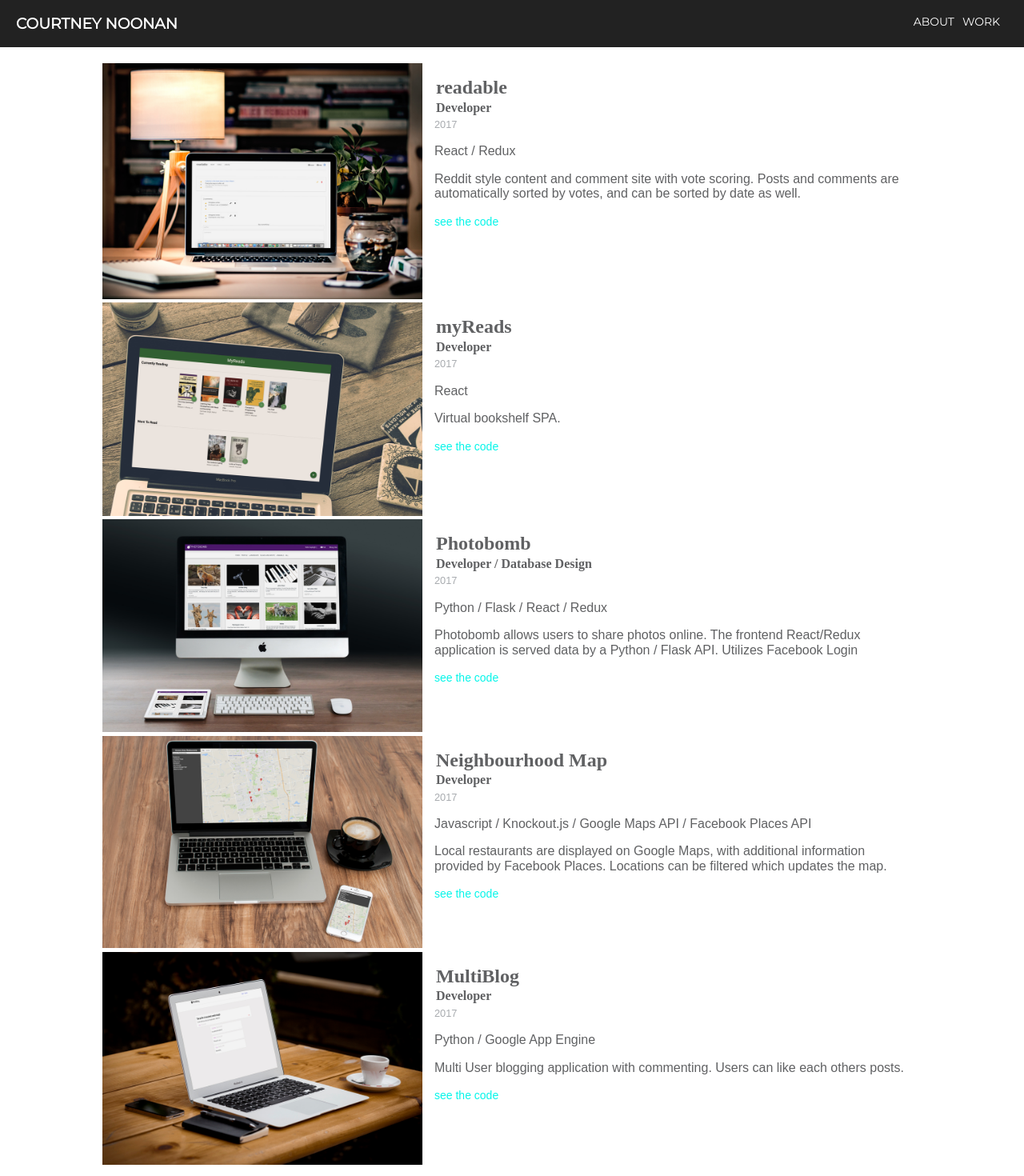
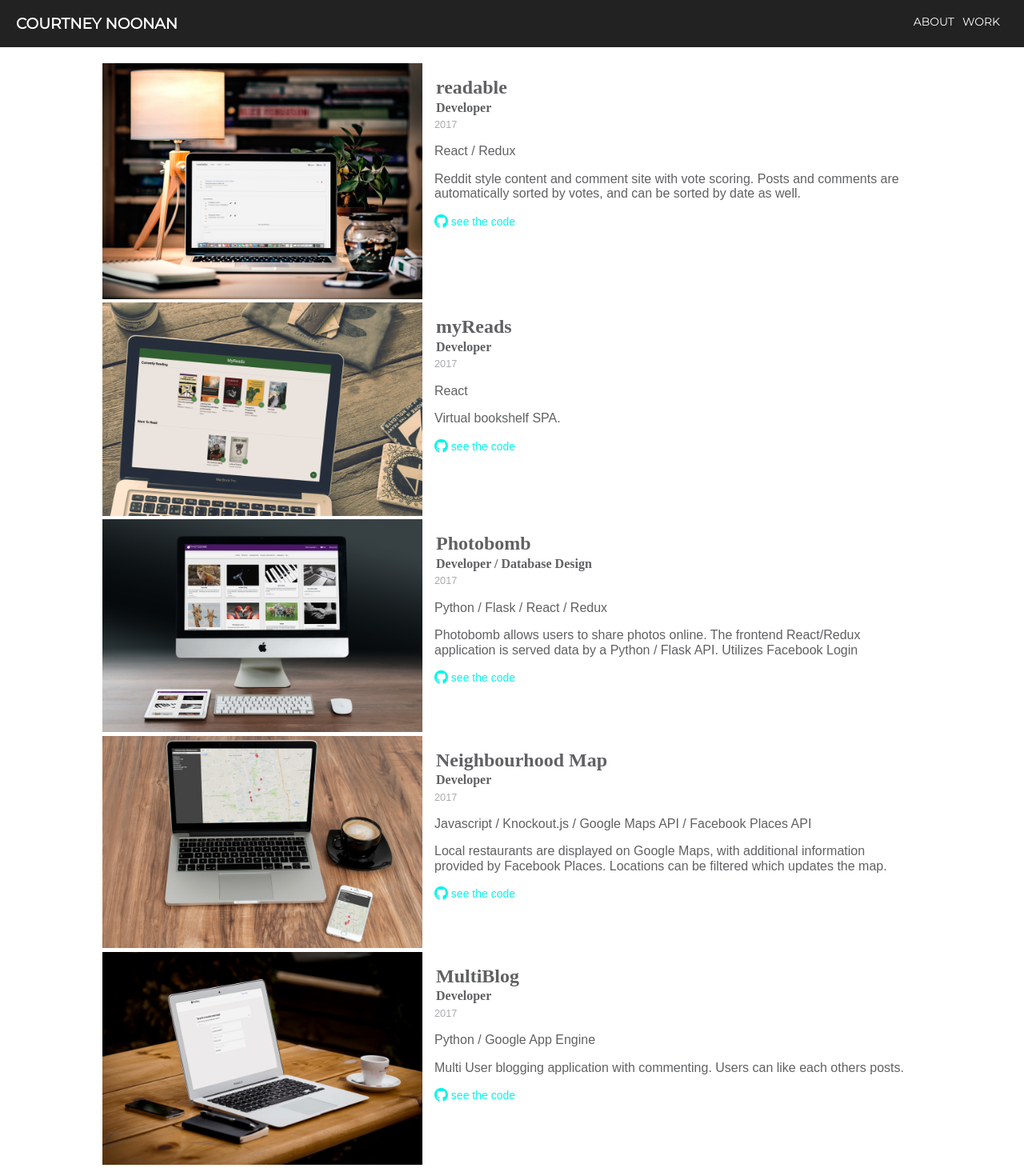
Before and after one commit to Courtney2511/Courtney2511.github.io, a React (Create React App) app: page /work in a window 1280 px wide. Shown: the top 1470 px of the page at 80% size. Built offline with nearby package versions, Linux system fonts and the light colour scheme; a web font is replaced by a local one.

Commit message:
adding github icons

```diff
--- a/src/containers/Work.js
+++ b/src/containers/Work.js
@@ -24,7 +24,7 @@ class Work extends Component {
               target="_blank"
               rel="noopener noreferrer"
             >
-              see the code
+              <i class="fa fa-github fa-lg" aria-hidden="true" /> see the code
             </a>
           </div>
         </div>
@@ -43,7 +43,7 @@ class Work extends Component {
               target="_blank"
               rel="noopener noreferrer"
             >
-              see the code
+              <i class="fa fa-github fa-lg" aria-hidden="true" /> see the code
             </a>
           </div>
         </div>
@@ -66,7 +66,7 @@ class Work extends Component {
               target="_blank"
               rel="noopener noreferrer"
             >
-              see the code
+              <i class="fa fa-github fa-lg" aria-hidden="true" /> see the code
             </a>
           </div>
         </div>
@@ -91,7 +91,7 @@ class Work extends Component {
               target="_blank"
               rel="noopener noreferrer"
             >
-              see the code
+              <i class="fa fa-github fa-lg" aria-hidden="true" /> see the code
             </a>
           </div>
         </div>
@@ -113,7 +113,7 @@ class Work extends Component {
               target="_blank"
               rel="noopener noreferrer"
             >
-              see the code
+              <i class="fa fa-github fa-lg" aria-hidden="true" /> see the code
             </a>
           </div>
         </div>
```
